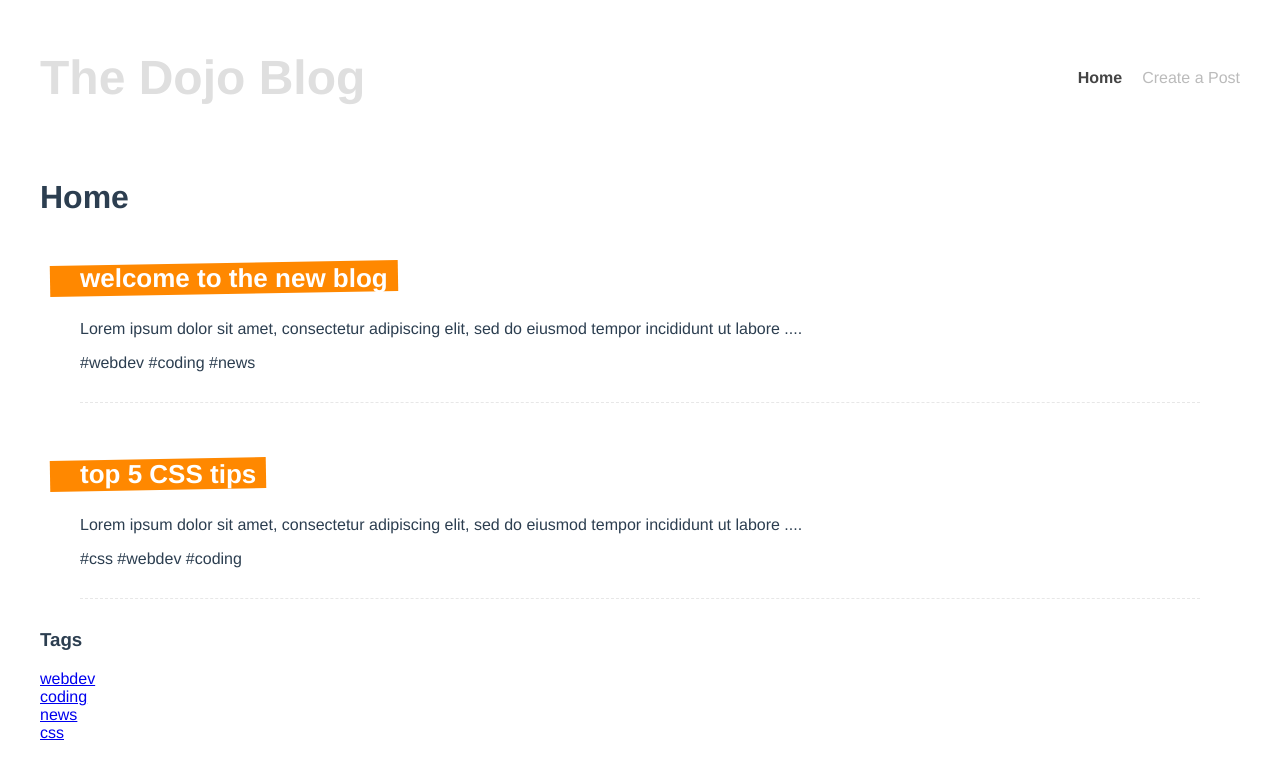
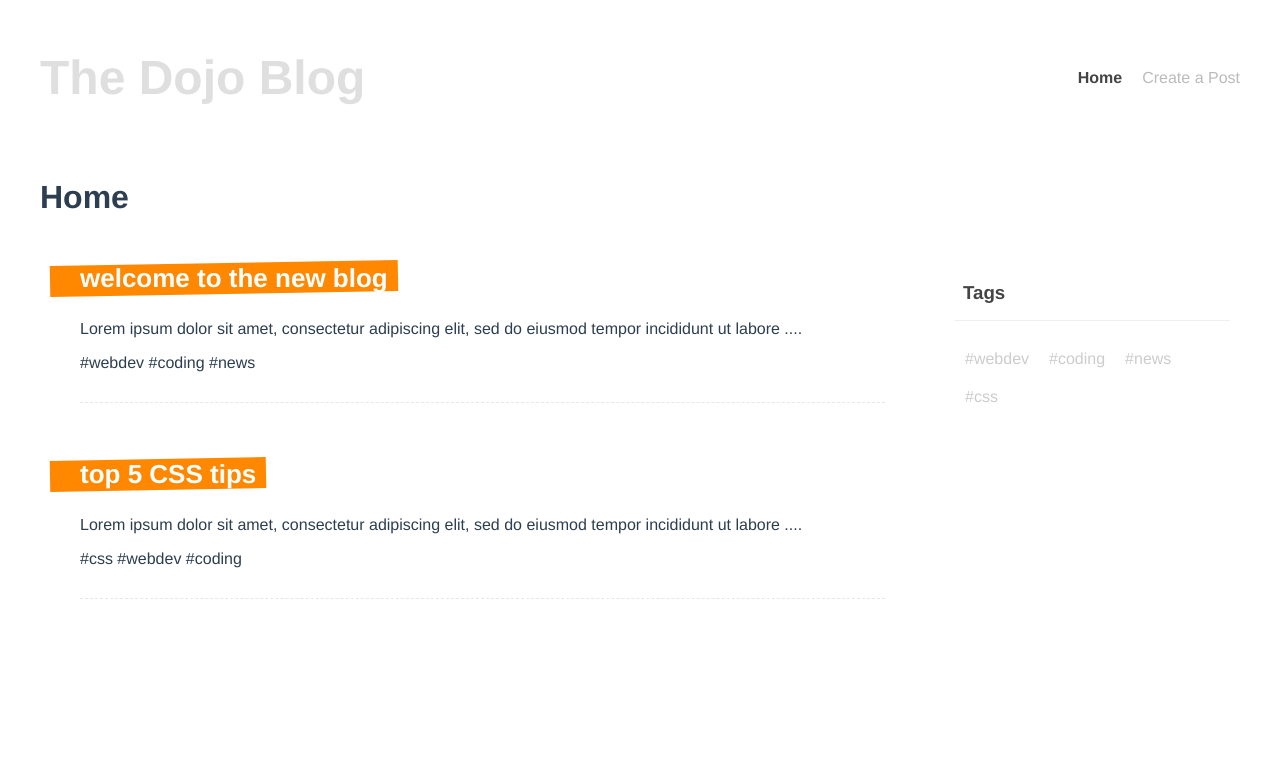
Before and after one commit to mikeqiu2011/dojo-blog, a Vue app: page / in a window 1280 px wide. Shown: the top 778 px of the page. Built offline with nearby package versions, Linux system fonts and the light colour scheme; data requests are answered from the project's data file.

Commit message:
the tags now comes to the right

```diff
--- a/src/components/TagCloud.vue
+++ b/src/components/TagCloud.vue
@@ -2,9 +2,9 @@
   <div class="tag-cloud">
     <h3>Tags</h3>
     <div v-for="tag in tags" :key="tag">
-      <router-link :to="{ name: 'Tag', params: { tag: tag } }">{{
-        tag
-      }}</router-link>
+      <router-link :to="{ name: 'Tag', params: { tag: tag } }">
+        #{{ tag }}
+      </router-link>
     </div>
   </div>
 </template>
@@ -32,4 +32,24 @@ export default {
 </script>
 
 <style>
+.tag-cloud {
+  padding: 10px;
+}
+.tag-cloud h3 {
+  border-bottom: 1px solid #eee;
+  padding: 16px 8px;
+  color: #444;
+}
+.tag-cloud div {
+  display: inline-block;
+  padding: 10px;
+}
+.tag-cloud a {
+  color: #ccc;
+  text-decoration: none;
+}
+.tag-cloud a.router-link-active {
+  color: #ff8800;
+  font-weight: bold;
+}
 </style>
--- a/src/views/Home.vue
+++ b/src/views/Home.vue
@@ -4,7 +4,7 @@
     <div v-if="error" class="error">
       {{ error }}
     </div>
-    <div v-if="posts.length">
+    <div v-if="posts.length" class="layout">
       <PostList :posts="posts" />
       <TagCloud :posts="posts" />
     </div>
@@ -36,4 +36,9 @@ export default {
   margin: 0 auto;
   padding: 10px;
 }
+.layout {
+  display: grid;
+  grid-template-columns: 3fr 1fr;
+  gap: 20px;
+}
 </style>
```
